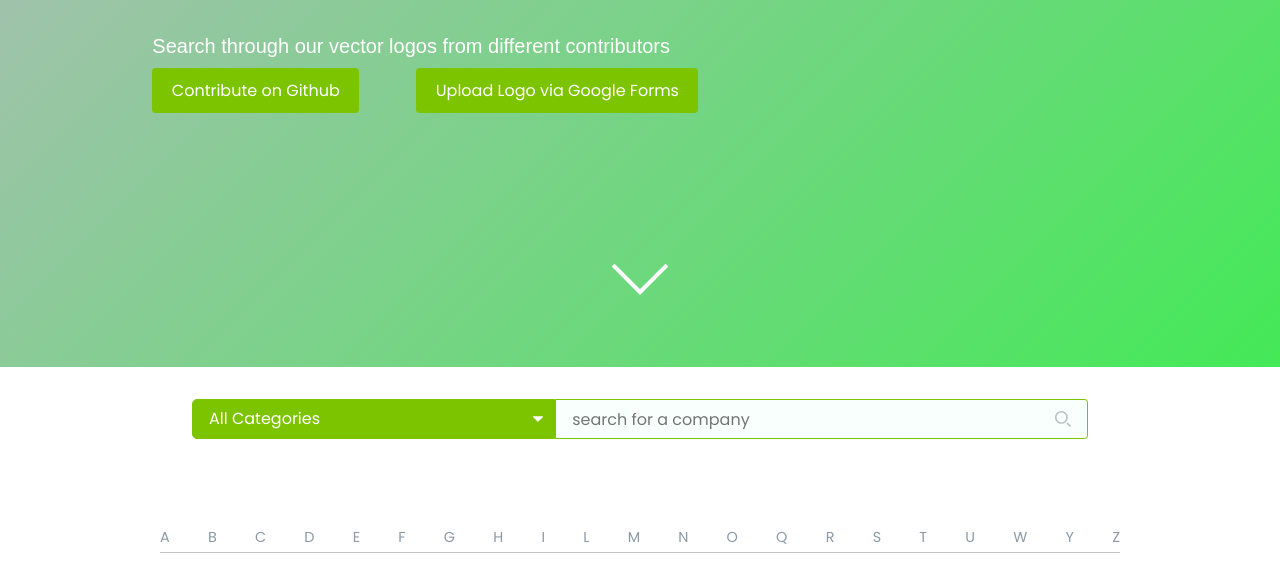
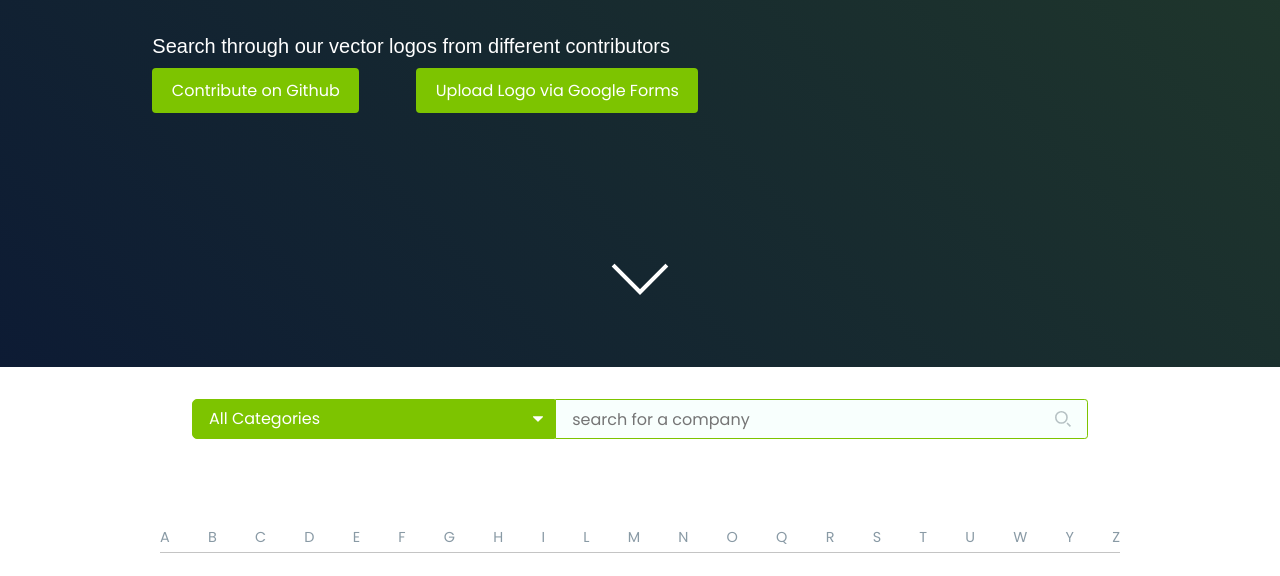
Before and after one commit to Chapa-Et/ethiopianlogos, a website: page index.html in a window 1280 px wide. Shown: the part 433-1009 px from the top of the page. Drawn offline with nearby package versions, Linux system fonts and the light colour scheme; files that its build step writes are made by us from their sources; files whose address does not match are found by name.

Commit message:
color changed

```diff
--- a/scss/layout/_header.scss
+++ b/scss/layout/_header.scss
@@ -4,7 +4,7 @@ header {
     background-size: cover;
     overflow-x: hidden;
     background-color: #63d471;
-    background-image: linear-gradient(315deg, #44e957 0%, #a5c0b0 84%);
+    background-image: linear-gradient(-315deg, #0D1B34 0%, #7DC400 500%);
 
     .heading {
         width: 76.2vw;
```
